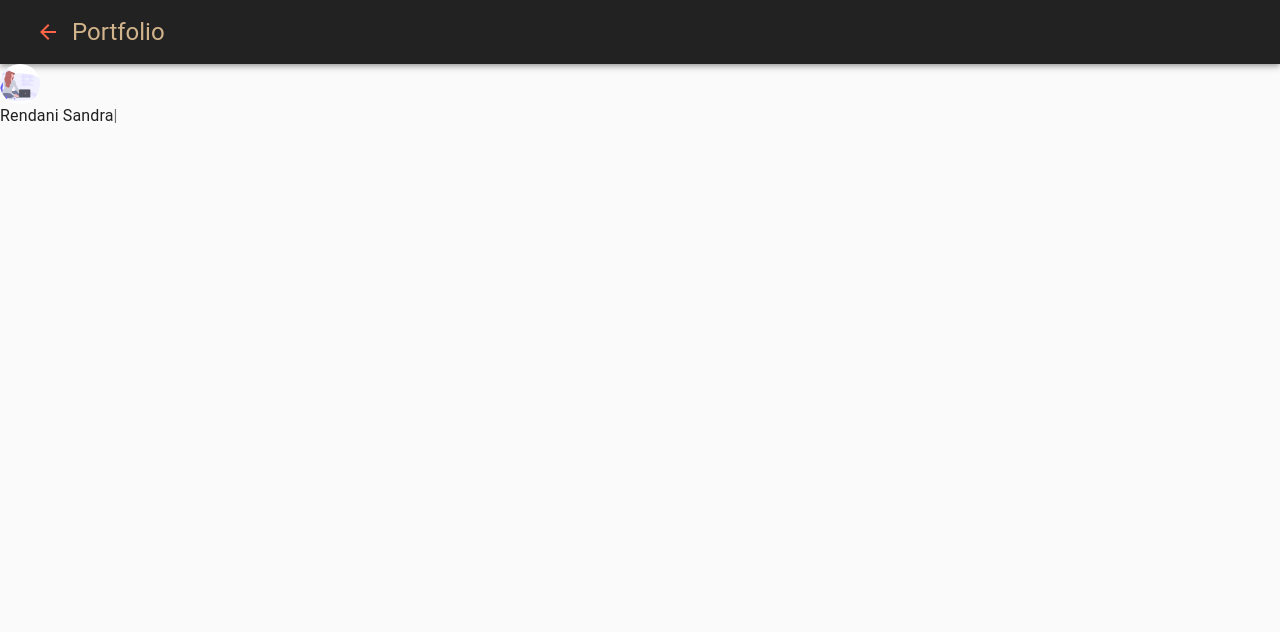
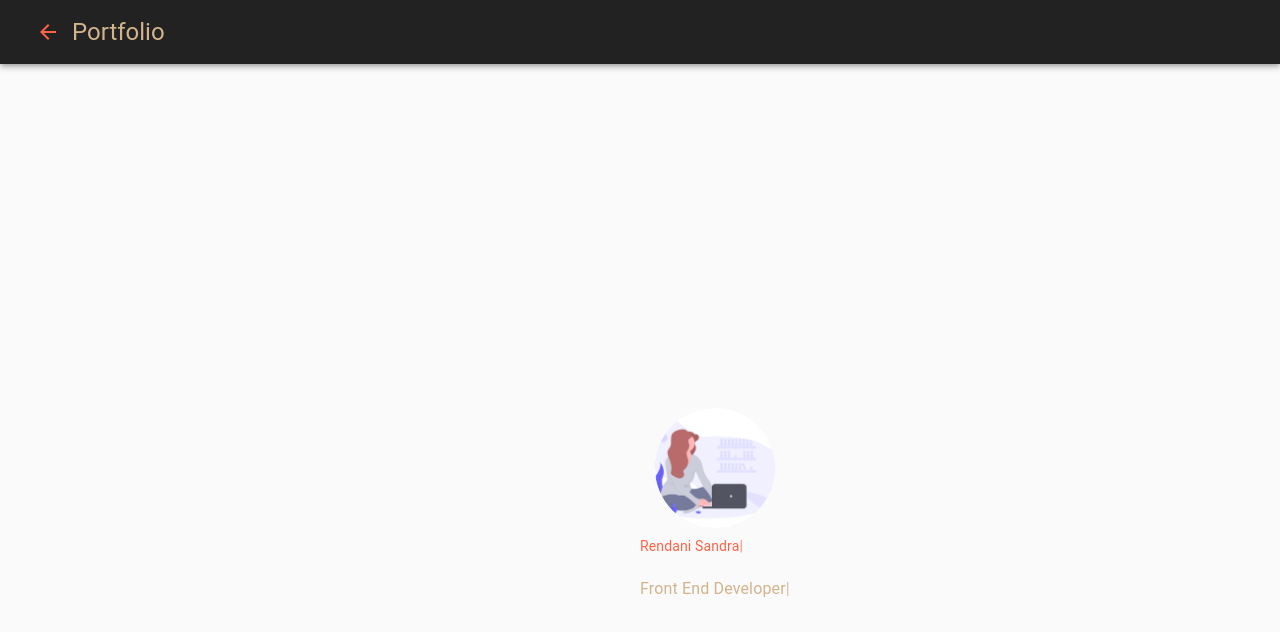
Before and after one commit to Renda02/My-Portfolio, a React (Create React App) app: page / in a window 1280 px wide. Shown: the top 632 px of the page. Built offline with nearby package versions, Linux system fonts and the light colour scheme.

Commit message:
ADD:Grid

```diff
--- a/src/App.css
+++ b/src/App.css
@@ -1,38 +1,8 @@
-.App {
-  text-align: center;
+body {
+  background-image: url("/Users/rendaniluvhengo/Desktop/Portfolio/portfolio/src/images/coffee-apple.jpg")
+    no-repeat center center fixed;
+  -webkit-background: cover;
+  -moz-background: cover;
+  -o-background: cover;
+  background: cover;
 }
-
-.App-logo {
-  height: 40vmin;
-  pointer-events: none;
-}
-
-@media (prefers-reduced-motion: no-preference) {
-  .App-logo {
-    animation: App-logo-spin infinite 20s linear;
-  }
-}
-
-.App-header {
-  background-color: #282c34;
-  min-height: 100vh;
-  display: flex;
-  flex-direction: column;
-  align-items: center;
-  justify-content: center;
-  font-size: calc(10px + 2vmin);
-  color: white;
-}
-
-.App-link {
-  color: #61dafb;
-}
-
-@keyframes App-logo-spin {
-  from {
-    transform: rotate(0deg);
-  }
-  to {
-    transform: rotate(360deg);
-  }
-}
--- a/src/components/Header.js
+++ b/src/components/Header.js
@@ -2,13 +2,50 @@ import React from "react";
 import { Typography, Grid, Avatar, Box } from "@material-ui/core";
 import avatar from "../images/coding.png";
 import Typed from "react-typed";
+import { makeStyles } from "@material-ui/core";
+
+//CSS STYLES
+const useStyles = makeStyles((theme) => ({
+  avatar: {
+    width: theme.spacing(15),
+    height: theme.spacing(15),
+    margin: theme.spacing(1),
+  },
+  title: { fontSize: "14px", color: "tomato" },
+  subtitle: {
+    color: "tan",
+    marginBottom: "3rem",
+  },
+  cointaner: {
+    position: "absolute",
+    top: "50%",
+    left: "50%",
+    transform: "translate(-50%,-50%",
+    width: "100%vw",
+    textAlign: "center",
+    zIndex: 1,
+  },
+}));
 
 function Header() {
+  const classes = useStyles();
   return (
-    <Box>
-      <Avatar src={avatar} alt="Rendani Luvhengo" />
-      <Typography VARIANT="h4">
+    <Box className={classes.cointaner}>
+      <Grid container justify="center">
+        {" "}
+        <Avatar
+          className={classes.avatar}
+          src={avatar}
+          alt="Rendani Luvhengo"
+        />
+      </Grid>
+
+      <Typography className={classes.title} VARIANT="h4">
         <Typed strings={["Rendani Sandra"]} typeSpeed={40} />
+      </Typography>
+      <br />
+      <Typography className={classes.subtitle} VARIANT="h5">
+        <Typed strings={["Front End Developer"]} typeSpeed={40} />
       </Typography>
     </Box>
   );
--- a/src/components/Navbar.js
+++ b/src/components/Navbar.js
@@ -23,6 +23,7 @@ import {
 } from "@material-ui/icons";
 import avatar from "../images/coding.png";
 
+//CSS Styles
 const useStyles = makeStyles((theme) => ({
   menuSliderContainer: {
     width: 250,
```
